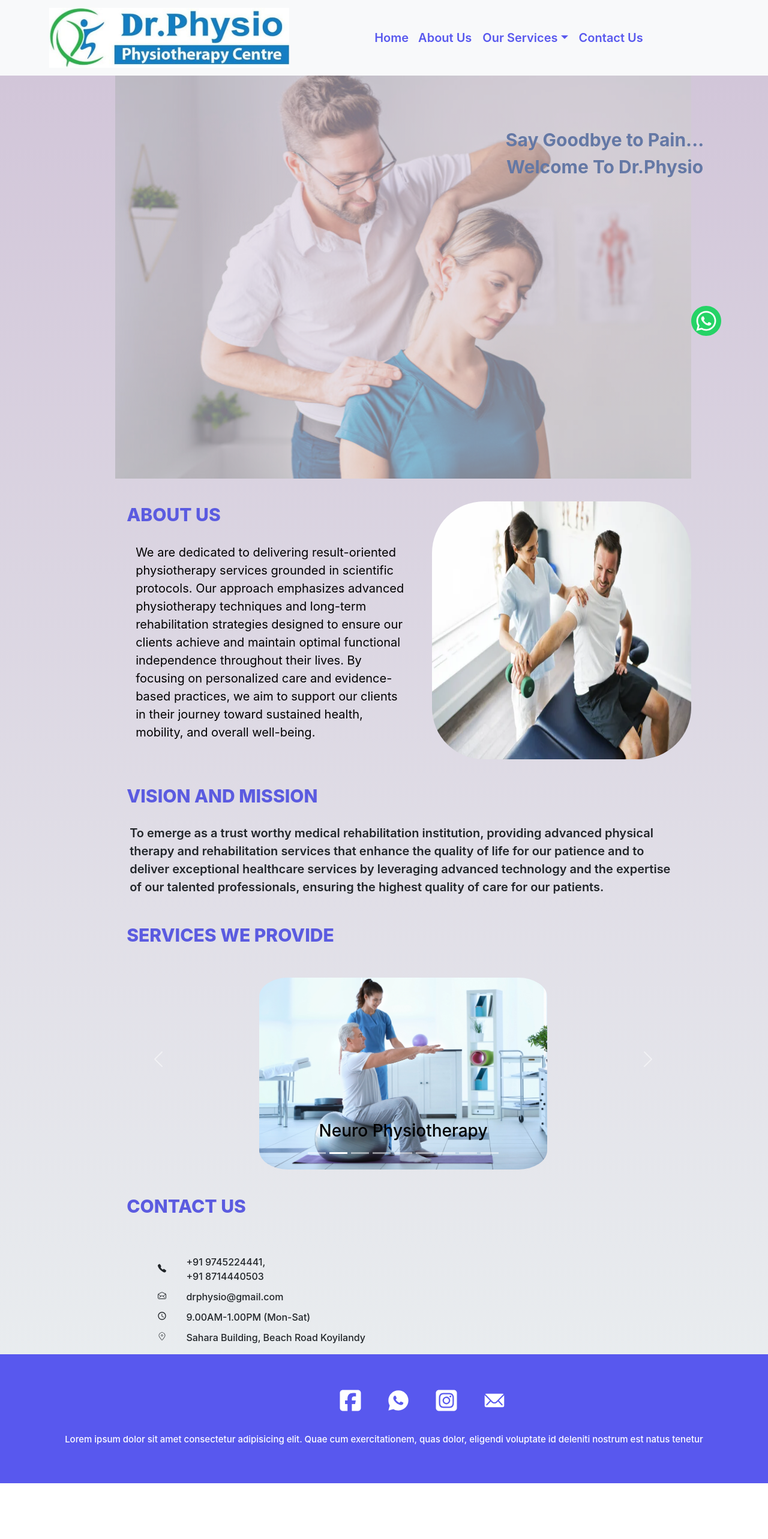
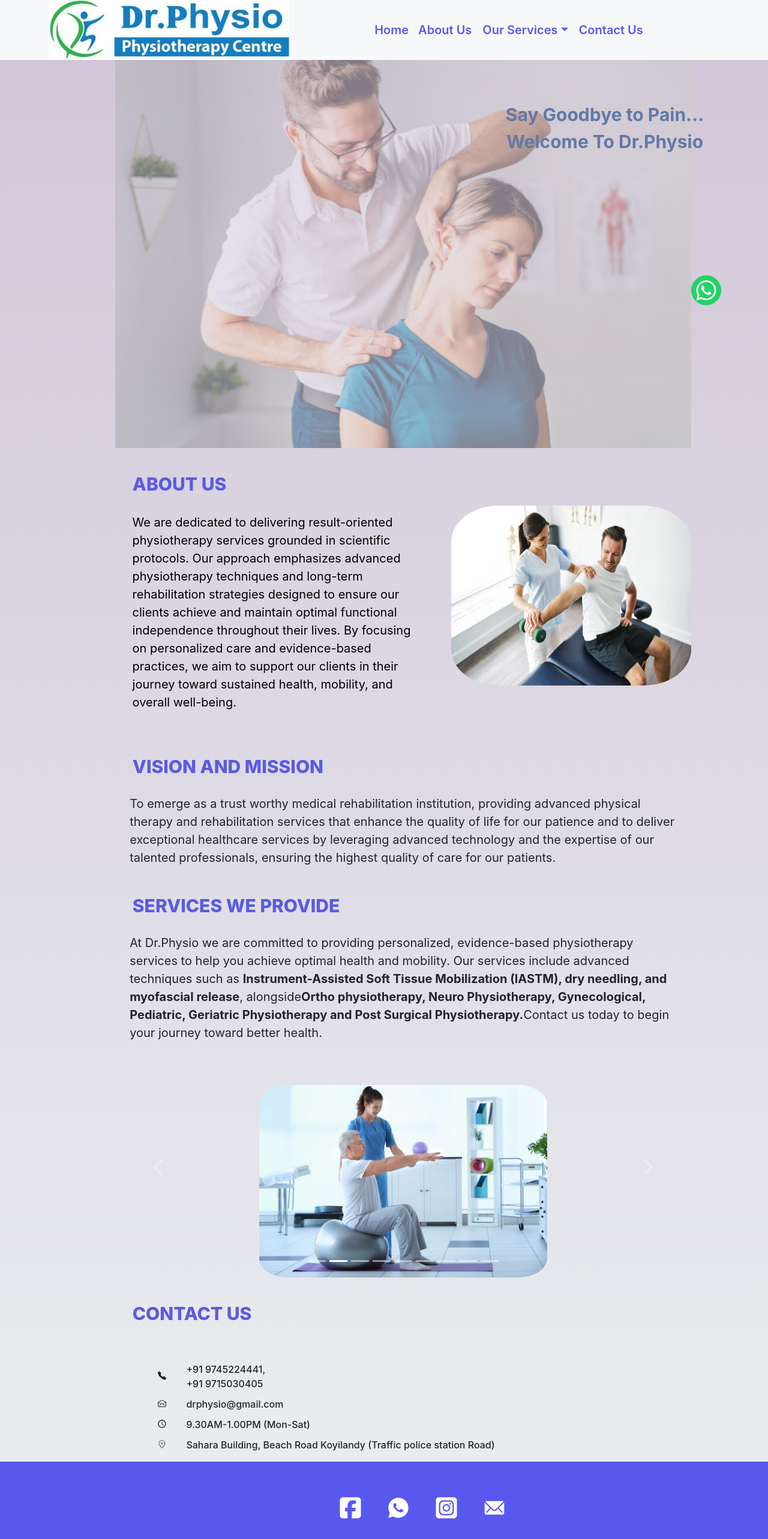
Before and after one commit to nihalavk/drphysio-first, a React (Create React App) app: page / in a window 1280 px wide. Shown: the top 2566 px of the page at 60% size. Before the commit the page ends 2481 px from the top, so only its background shows below. Built offline with nearby package versions, Linux system fonts and the light colour scheme.

Commit message:
comment3

```diff
--- a/src/dr.physio/Home.css
+++ b/src/dr.physio/Home.css
@@ -1,5 +1,9 @@
 .bg-body-tertiary{
    background-color: white;
+   position: fixed;
+   width: 100%;
+   top: 0;
+   z-index: 9;
 }
 .nav-drop{
     font-size: 20px;
@@ -48,6 +52,7 @@
 }
 .main-body{
    background-image: linear-gradient(rgb(210, 198, 217),rgb(235, 240, 241));
+   margin-top: 75px;
 }
 .entry-image{
     position: relative;
@@ -92,7 +97,6 @@
     text-align: center;
     font-size: 20px;
     padding: 3px;
-    font-weight: 600;
 
  }
  .abt-para{
@@ -173,3 +177,7 @@
    width: 50px;
    height: 50px;
 }
+.carousal{
+   font-size: 18px;
+   font-weight: 800;
+}
--- a/src/dr.physio/Home.jsx
+++ b/src/dr.physio/Home.jsx
@@ -57,7 +57,7 @@ function Home() {
           </Container>
         </Navbar>
       <div className="main-body">
-        <div class="entry-image">
+        <div class="entry-image" id='home'>
         <div className="whatsp">
           <img className='whatsp-icon' src={img9}/>
         </div>
@@ -82,61 +82,66 @@ function Home() {
 
         <div className="services">
           <div className="sub-headings">SERVICES WE PROVIDE</div>
+          <div className="para">At Dr.Physio we are committed to providing personalized, evidence-based physiotherapy services to help you achieve optimal health and mobility. Our services include advanced techniques such as <b>Instrument-Assisted Soft Tissue Mobilization (IASTM), dry needling, and myofascial release</b>, alongside
+          <b>Ortho physiotherapy, Neuro Physiotherapy, Gynecological, Pediatric, Geriatric Physiotherapy and Post Surgical Physiotherapy.</b>
+          Contact us today to begin your journey toward better health.
+          </div>
           <div className="service">
           <Carousel>
             <Carousel.Item>
+            {/* <Carousel.Caption><h3 className='carousal'>Ortho Physiotherapy</h3></Carousel.Caption> */}
               <div className="service-images">
                 <img className='images' src={img3} />
               </div>
-              <Carousel.Caption><h3 style={{color:"black"}}>Ortho Physiotherapy</h3></Carousel.Caption>
+
             </Carousel.Item>
           <Carousel.Item>
             <div className="service-images">
               <img className='images' src={img4} />
             </div>
-            <Carousel.Caption><h3 style={{color:"black"}}>Neuro Physiotherapy</h3></Carousel.Caption>
+            {/* <Carousel.Caption><h3 className='carousal'>Neuro Physiotherapy</h3></Carousel.Caption> */}
           </Carousel.Item>
           <Carousel.Item>
             <div className="service-images">
               <img className='images' src={img5} />
             </div>
-            <Carousel.Caption><h3 style={{color:"black"}}>Pediatric Physiotherapy</h3></Carousel.Caption>
+            {/* <Carousel.Caption><h3 className='carousal'>Pediatric Physiotherapy</h3></Carousel.Caption> */}
           </Carousel.Item>
           <Carousel.Item>
             <div className="service-images">
               <img className='images' src={img6} />
             </div>
-            <Carousel.Caption><h3 style={{color:"black"}}>Geriatric Physiotherapy</h3></Carousel.Caption>
+            {/* <Carousel.Caption><h3 className='carousal'>Geriatric Physiotherapy</h3></Carousel.Caption> */}
               </Carousel.Item>
               <Carousel.Item>
                 <div className="service-images">
                   <img className='images' src={img7} />
                 </div>
-                <Carousel.Caption><h3 style={{color:"black"}}>Gynecological Physiotherapy</h3></Carousel.Caption>
+                {/* <Carousel.Caption><h3 className='carousal'>Gynecological Physiotherapy</h3></Carousel.Caption> */}
               </Carousel.Item>
               <Carousel.Item>
                 <div className="service-images">
                   <img className='images' src={img8} />
                 </div>
-                <Carousel.Caption><h3 style={{color:"black"}}>Post Surgical Physiotherapy</h3></Carousel.Caption>
+                {/* <Carousel.Caption><h3 className='carousal'>Post Surgical Physiotherapy</h3></Carousel.Caption> */}
               </Carousel.Item>
               <Carousel.Item>
                 <div className="service-images">
                   <img className='images' src={img10} />
                 </div>
-                <Carousel.Caption><h3 style={{color:"black"}}>IASTM</h3></Carousel.Caption>
+                {/* <Carousel.Caption><h3 className='carousal'>IASTM</h3></Carousel.Caption> */}
               </Carousel.Item>
               <Carousel.Item>
                 <div className="service-images">
                   <img className='images' src={img11} />
                 </div>
-                <Carousel.Caption><h3 style={{color:"black"}}>MFR</h3></Carousel.Caption>
+                {/* <Carousel.Caption><h3 className='carousal'>MFR</h3></Carousel.Caption> */}
               </Carousel.Item>
               <Carousel.Item>
                 <div className="service-images">
                   <img className='images' src={img12} />
                 </div>
-                <Carousel.Caption><h3 style={{color:"black"}}>Dry needling</h3></Carousel.Caption>
+                {/* <Carousel.Caption><h3 className='carousal'>Dry needling</h3></Carousel.Caption> */}
               </Carousel.Item>
             </Carousel>
             </div>
@@ -154,10 +159,10 @@ function Home() {
                 </div>
                 <div className="contact-det">
                   <ul>
-                   <li>+91 9745224441,<br></br>+91 8714440503</li>
+                   <li>+91 9745224441,<br></br>+91 9715030405</li>
                    <li>drphysio@gmail.com</li>
-                   <li>9.00AM-1.00PM (Mon-Sat)</li>
-                   <li>Sahara Building, Beach Road Koyilandy</li>
+                   <li>9.30AM-1.00PM (Mon-Sat)</li>
+                   <li>Sahara Building, Beach Road Koyilandy (Traffic police station Road)</li>
                   </ul>
                 </div>
              </div>
--- a/src/dr.physio/responcive.css
+++ b/src/dr.physio/responcive.css
@@ -1,4 +1,7 @@
 @media screen and (min-width: 600px){
+    .bg-body-tertiary{
+        height: 100px;
+    }
     .d-inline-block{
         width: 400px;
         height: 100px;
@@ -23,14 +26,15 @@
     }
 
     .abt-images{
-        margin-top: 4%;
+        margin-top: 10%;
         border-radius:20%;
-        width: 45%;
+        width:400px;
+        height: 300px;
         margin-left: 1%;
     }
     .sub-headings{
         text-align: left;
-        margin-left: 2%;
+        margin-left: 3%;
         color: rgb(91, 91, 224);
         margin-top: 4%;
         font-size: 30px;
@@ -47,7 +51,7 @@
     }
     .abt-para{
         text-align: left;
-        margin-left: 2%;
+        margin-left: -1%;
         margin-top: 4%;
         font-size: 20px;
         padding: 5px;
```
